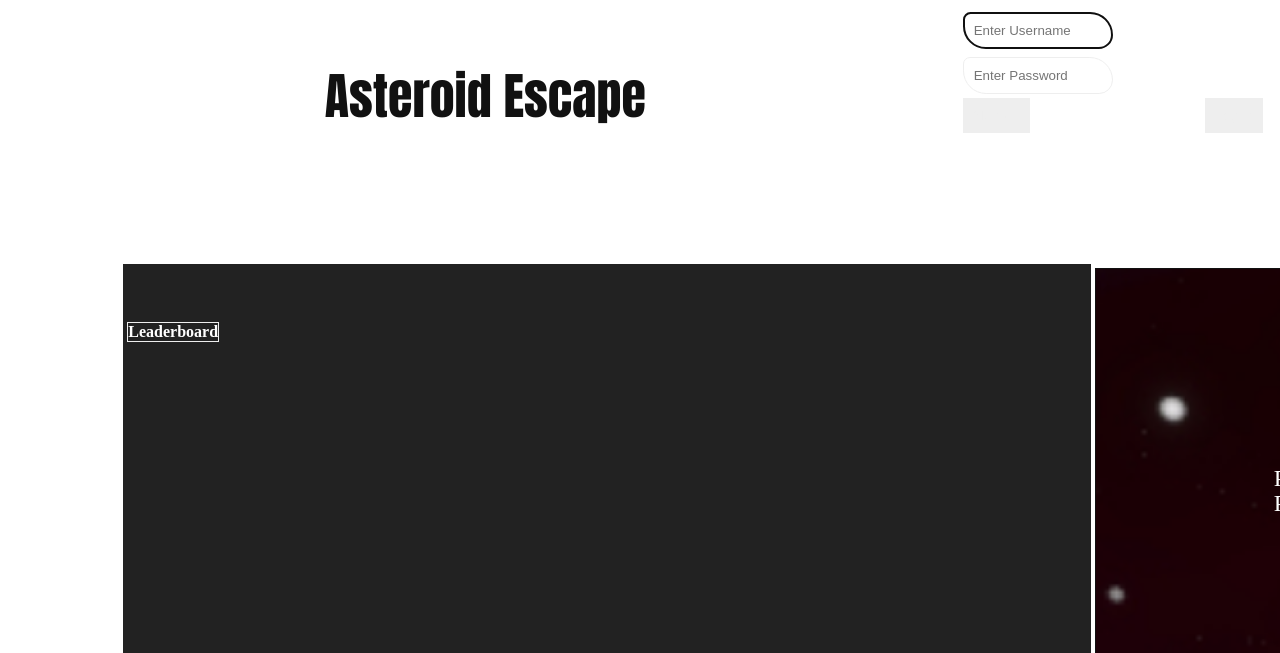
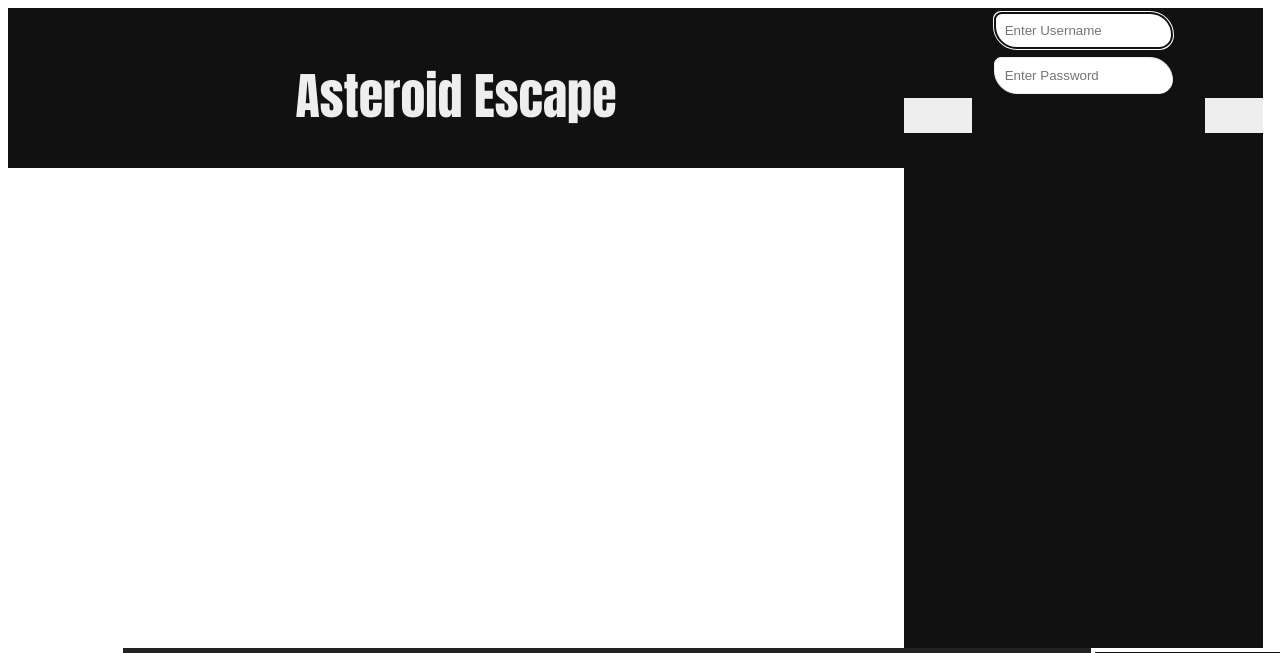
Before and after one commit to jackylau-nyc/Asteroid-Escape, a PHP site: page / in a window 1280 px wide; the page is wider, and only the part inside the window is pictured. Shown: the top 653 px of that part. Run offline with PHP 8.4, Linux system fonts and the light colour scheme; data that the repository does not hold is empty.

Commit message:
adjusting front end

```diff
--- a/index.php
+++ b/index.php
@@ -24,7 +24,7 @@
   	<input type="text" placeholder="Enter Username" value = "<?php echo $username ?>" name="uname" id="loginUsername" class ="loginField" onFocus="if (deadTimer == -1) pauseGame(); document.getElementById('logInResponse').innerHTML='';" autofocus>
 				<input type="password" placeholder="Enter Password" value = "<?php echo $password ?>" name="psw" id="loginPassword" class ="loginField" onFocus="if (deadTimer == -1) pauseGame(); document.getElementById('logInResponse').innerHTML='';">
 				<span class="error"><div id="logInResponse"></div></span>
-				<button  style= "float:right; background-color: #eee;" type="button" onclick="logIn()" class="signupbtn">Log In</button>
+				<button style= "float:right; background-color: #eee;" type="button" onclick="logIn()" class="signupbtn">Log In</button>
 				<button style= "float:left; background-color: #eee;" id = "signUpbtn" onclick="if (deadTimer == -1) pauseGame(); document.getElementById('signUp').style.display='block'; listening = false;" style="width:auto;">Sign Up</button>
   </div>
   <div class="gameplay"></div>
--- a/style.css
+++ b/style.css
@@ -136,9 +136,9 @@
 }
 
 .header {
-    height: 20vw;
+    height: 20vh;
     width: 100vw;
-    background-color: #111
+    background-color: #111;
     color:#eee;
     text-align:center;
     font-family:'Impact';
@@ -146,7 +146,13 @@
 }
 
 .menu {
-
+    height: 80vh;
+    width:40vw;
+    background-color: #111;
+    color: #eee;
+    text-align: center;
+    font-family: 'Impact';
+    font-size:20px;
 }
 
 /* Add Zoom Animation */
```
